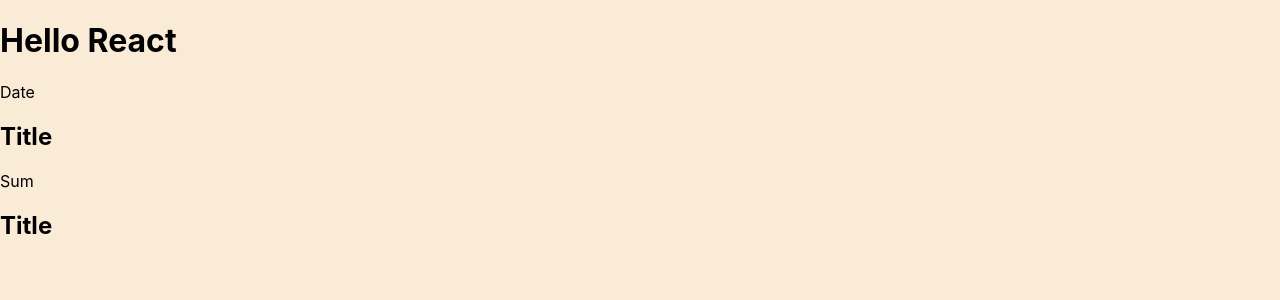
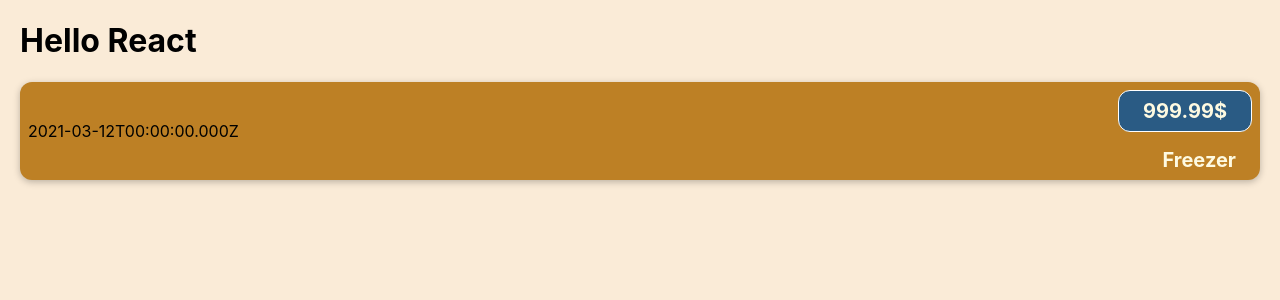
Before and after one commit to Veronika4Donchenko4/expenses, a React (Create React App) app: page / in a window 1280 px wide. Shown: the top 300 px of the page. Built offline with nearby package versions, Linux system fonts and the light colour scheme.

Commit message:
dynamic data

```diff
--- a/src/App.js
+++ b/src/App.js
@@ -1,4 +1,4 @@
-import CostItems from "./components/CostItems";
+import CostItems from "./components/costitems/CostItems";
 
 
 function App() {
--- a/src/components/CostItems.jsx
+++ /dev/null
@@ -1,16 +0,0 @@
-import React from 'react'
-
-const CostItems = () => {
-  return (
-    <div className='cost-item'>
-      <div>Date</div>
-      <div className='cost-item__description'>
-        <h2>Title</h2>
-        <div className='cost-item__price'>Sum</div>
-      </div>
-     <h2>Title</h2>
-     </div>
-  );
-}
-
-export default CostItems;
--- /dev/null
+++ b/src/components/costitems/CostItems.jsx
@@ -0,0 +1,21 @@
+import React from 'react';
+import styles from './CostItems.module.css'
+
+const CostItems = () => {
+
+  const costDate = new Date (2021, 2, 12);
+  const costDescription = "Freezer";
+  const costAmount = 999.99;
+
+  return (
+    <div className={styles['cost-item']}>
+      <div>{costDate.toISOString()}</div>
+      <div className={styles['cost-item__description']}>
+        <h2>{costDescription}</h2>
+        <div className={styles['cost-item__price']}>{costAmount}$</div>
+      </div>
+     </div>
+  );
+}
+
+export default CostItems;
--- /dev/null
+++ b/src/components/costitems/CostItems.module.css
@@ -0,0 +1,56 @@
+.cost-item {
+    display: flex;
+    justify-content: space-between;
+    align-items: center;
+    padding: 0.5rem;
+    margin: 1rem 0;
+    background-color: #bd8025;
+    border-radius: 12px;
+    box-shadow: 0 2px 7px rgba(0, 0, 0, 0.25);
+}
+
+.cost-item__description {
+    display: flex;
+    flex-direction: column;
+    gap: 1rem;
+    align-items: flex-end;
+    flex-flow: column-reverse;
+    justify-content: flex-start;
+    flex: 1;
+}
+
+.cost-item h2 {
+    color: #3a3a3a;
+    font-size: 1rem;
+    flex: 1;
+    margin: 0 1rem;
+    color: #fefae1;
+}
+
+.cost-item__price {
+    font-size: 1rem;
+    font-weight: bold;
+    color: #fefae1;
+    background-color: #2a5b84;
+    border: 1px solid white;
+    padding: 0.5rem;
+    border-radius: 12px;
+}
+
+@media (min-with: 580px) {
+    .cost-item__description {
+        flex-direction: row;
+        align-items: center;
+        justify-content: flex-start;
+        flex: 1;
+    }
+}
+
+.cost-item__description h2 {
+    font-size: 1.25rem;
+}
+
+.cost-item__price {
+    font-size: 1.25rem;
+    padding: 0.5rem 1.5rem;
+}
--- a/src/index.css
+++ b/src/index.css
@@ -1,5 +1,5 @@
 body {
-  margin: 0;
+  margin: 20px;
   font-family: -apple-system, BlinkMacSystemFont, 'Segoe UI', 'Roboto', 'Oxygen',
     'Ubuntu', 'Cantarell', 'Fira Sans', 'Droid Sans', 'Helvetica Neue',
     sans-serif;
```
